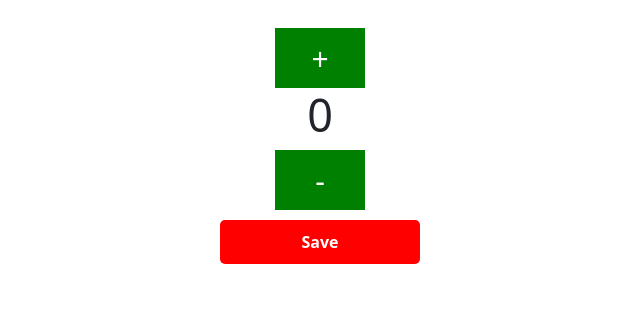
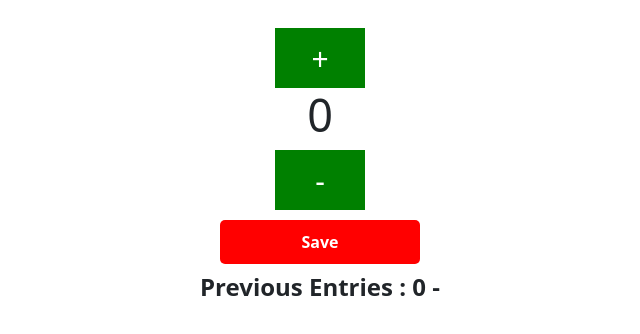
Before and after one commit to Avinash-Rajak/counter-app, a plain HTML site: page index.html in a window 1280 px wide. Both pictures are taken after a click on the element "Save". Shown: the part 108-442 px from the top of the page, without its empty margins (320-960 px from the left). Drawn offline with nearby package versions, Linux system fonts and the light colour scheme.

Commit message:
added previous entry function and reset feature

```diff
--- a/index.html
+++ b/index.html
@@ -24,7 +24,9 @@
           Save
         </div>
     </div>
-        <script src="index.js"></script>
+
+    <p class="text-center" id="save-el">Previous Entries : </p>
+      <script src="index.js"></script>
 
     <!-- Optional JavaScript; choose one of the two! -->
 
--- a/index.js
+++ b/index.js
@@ -1,19 +1,23 @@
 // document.getElementById("counter").innerText = 0
 
 let countEl = document.getElementById("counter");
-let count = 0
-function increment(){
-    count = count + 1
-    countEl.innerText = count
-    console.log (count)
+let count = 0;
+function increment() {
+  count = count + 1;
+  countEl.innerText = count;
+  console.log(count);
 }
 
-function decrement(){
-    count = count - 1
-    countEl.innerText = count
-    console.log (count)
+function decrement() {
+  count = count - 1;
+  countEl.innerText = count;
+  console.log(count);
 }
+let saveEl = document.getElementById("save-el");
 
-function save(){
-    console.log(count)
+function save() {
+  let entry =  count + " - "
+  saveEl.textContent += entry;
+
+  count = 0;
 }
--- a/style.css
+++ b/style.css
@@ -39,3 +39,8 @@ button:hover {
  .btn-primary:hover{
      background-color: red;
  }
+
+ p{
+     font-weight: 600;
+     font-size: 24px;
+ }
```
